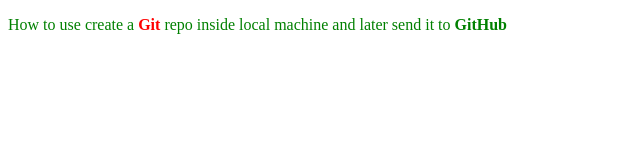
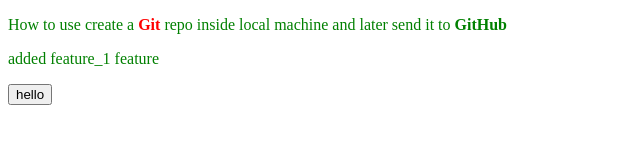
Before and after one commit to BharathSiddoji/local_repo, a plain HTML site: page index.html in a window 1280 px wide. Shown: the whole page, without its empty margins (0-640 px from the left). Drawn offline with Linux system fonts and the light colour scheme.

Commit message:
add button

```diff
--- a/index.html
+++ b/index.html
@@ -8,5 +8,7 @@
 </head>
 <body>
     <p>How to use create a <b class="highlight">Git</b> repo inside local machine and later send it to <b>GitHub</b></p>
+    <p>added feature_1 feature</p>
+    <button>hello</button>
 </body>
 </html>
```
